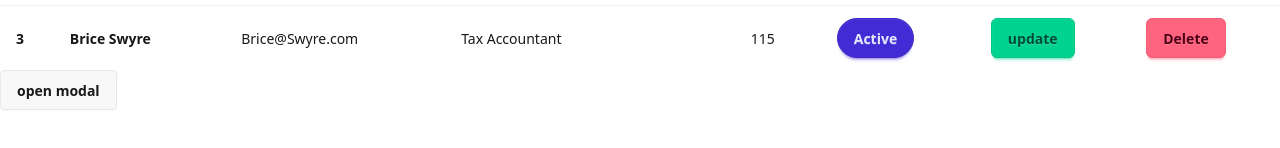
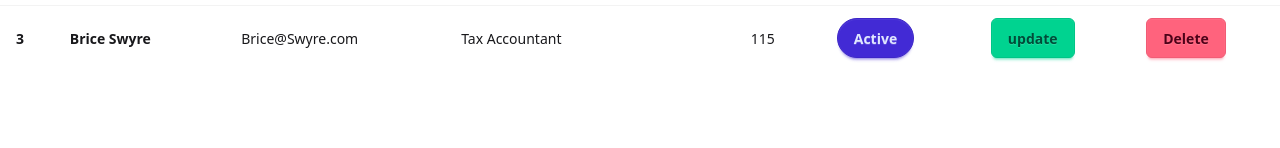
Before and after one commit to Imi-Nkateko/crud-app, a React (Vite) app in the folder client/: page / in a window 1280 px wide. Shown: the part 274-422 px from the top of the page. Built offline with nearby package versions, Linux system fonts and the light colour scheme.

Commit message:
add element conditions to render

```diff
--- a/client/src/components/ModalForm.jsx
+++ b/client/src/components/ModalForm.jsx
@@ -1,25 +1,27 @@
 import React from "react";
 
-const ModalForm = () => {
+const ModalForm = ({ isOpen, onClose, mode, onSubmit }) => {
   return (
     <>
       {/* You can open the modal using document.getElementById('ID').showModal() method */}
-      <button
-        className="btn"
-        onClick={() => document.getElementById("my_modal_3").showModal()}
-      >
-        open modal
-      </button>
-      <dialog id="my_modal_3" className="modal" >
+
+      <dialog id="my_modal_3" className="modal" open={isOpen}>
         <div className="modal-box">
+          <h3 className="font-bold text-lg py-4">
+            {mode === "edit" ? "Edit Employee" : "Add Employee"}
+          </h3>
           <form method="dialog">
             {/* if there is a button in form, it will close the modal */}
             <button className="btn btn-sm btn-circle btn-ghost absolute right-2 top-2">
               ✕
             </button>
+
+
+
+            <button onSubmit={onSubmit} className="btn btn-primary">
+              {mode === "edit" ? "Edit" : "Add "}
+            </button>
           </form>
-          <h3 className="font-bold text-lg">Hello!</h3>
-          <p className="py-4">Press ESC key or click on ✕ button to close</p>
         </div>
       </dialog>
     </>
```
